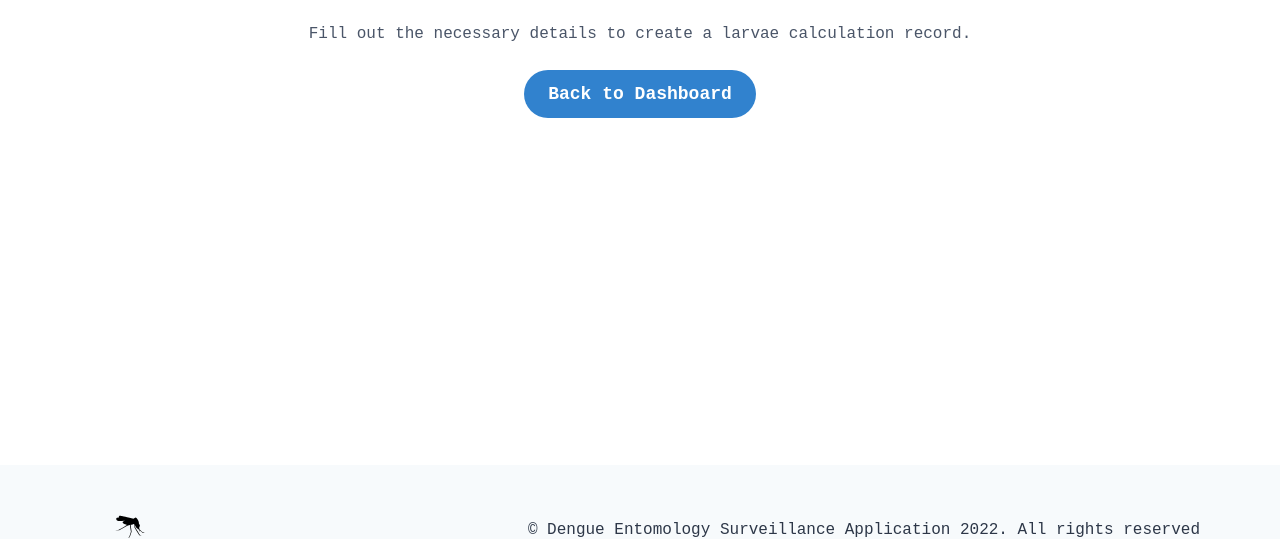
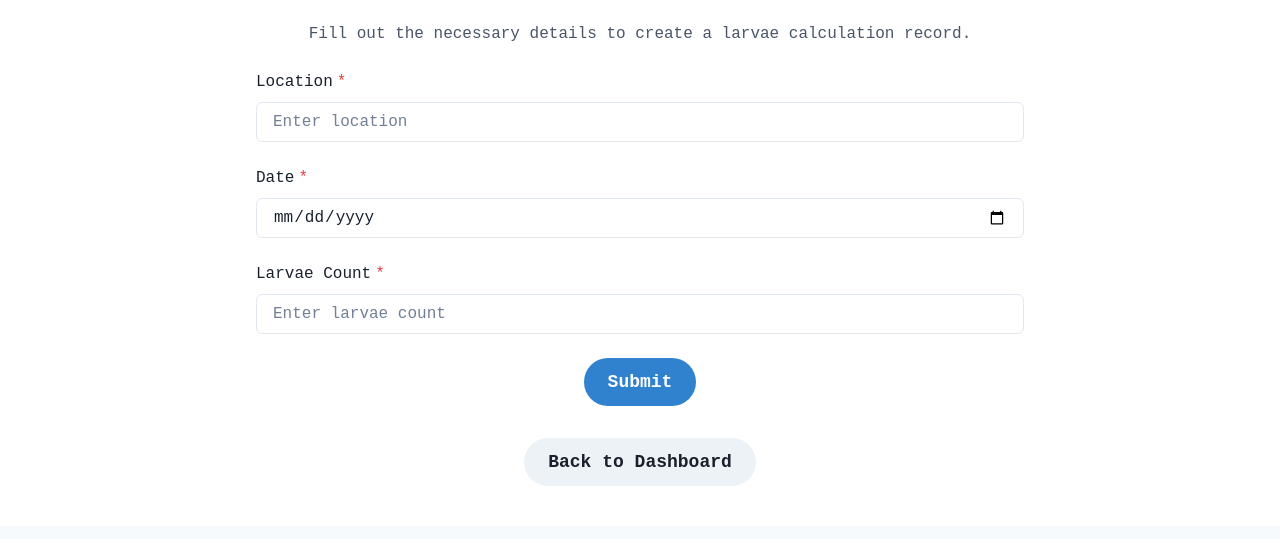
Before and after one commit to ALI-HARIZ-PERSONAL/DESaP-ts, a Next.js app: page /operation-team/larvae/create in a window 1280 px wide. Shown: the part 205-744 px from the top of the page. Built offline with nearby package versions, Linux system fonts and the light colour scheme; no server answers.

Commit message:
OT - create larvae record
added necessary functionalities

```diff
--- a/app/(desap)/operation-team/larvae/create/page.tsx
+++ b/app/(desap)/operation-team/larvae/create/page.tsx
@@ -1,30 +1,115 @@
-// app/(desap)/operation-team/larvae/create/page.tsx
 "use client";
 
-import { Box, Heading, Text, VStack, Button } from "@chakra-ui/react";
+import { Box, Heading, Text, VStack, Button, FormControl, FormLabel, Input, useToast } from "@chakra-ui/react";
+import { useState } from "react";
 
 export default function CreateLarvaeRecord() {
+    const [formData, setFormData] = useState({
+        location: "",
+        date: "",
+        larvaeCount: "",
+    });
+    const [isLoading, setIsLoading] = useState(false);
+    const toast = useToast();
+
+    const handleChange = (e: React.ChangeEvent<HTMLInputElement>) => {
+        const { name, value } = e.target;
+        setFormData({ ...formData, [name]: value });
+    };
+
+    const handleSubmit = async (e: React.FormEvent) => {
+        e.preventDefault();
+
+        if (!formData.location || !formData.date || !formData.larvaeCount) {
+            toast({ title: "All fields are required.", status: "error", duration: 3000 });
+            return;
+        }
+
+        setIsLoading(true);
+
+        try {
+            const response = await fetch("/api/operation-team/larvae/create", {
+                method: "POST",
+                headers: { "Content-Type": "application/json" },
+                body: JSON.stringify(formData),
+            });
+
+            if (response.ok) {
+                toast({ title: "Larvae calculation record created successfully!", status: "success", duration: 3000 });
+                setFormData({ location: "", date: "", larvaeCount: "" });
+            } else {
+                toast({ title: "Failed to create record.", status: "error", duration: 3000 });
+            }
+        } catch (error) {
+            console.error("Error:", error);
+            toast({ title: "An error occurred.", status: "error", duration: 3000 });
+        } finally {
+            setIsLoading(false);
+        }
+    };
+
     return (
         <Box maxW="3xl" mx="auto" py={10}>
-            <Heading
-                as="h1"
-                size="2xl"
-                textAlign="center"
-                mb={6}
-                color="blue.600"
-            >
+            <Heading as="h1" size="2xl" textAlign="center" mb={6} color="blue.600">
                 Create Larvae Calculation Record
             </Heading>
             <Text textAlign="center" color="gray.600" mb={6}>
                 Fill out the necessary details to create a larvae calculation record.
             </Text>
 
-            <VStack spacing={6}>
-                {/* Add form or actions here */}
+            <form onSubmit={handleSubmit}>
+                <VStack spacing={6}>
+                    <FormControl isRequired>
+                        <FormLabel>Location</FormLabel>
+                        <Input
+                            name="location"
+                            placeholder="Enter location"
+                            value={formData.location}
+                            onChange={handleChange}
+                        />
+                    </FormControl>
+
+                    <FormControl isRequired>
+                        <FormLabel>Date</FormLabel>
+                        <Input
+                            type="date"
+                            name="date"
+                            placeholder="Enter date"
+                            value={formData.date}
+                            onChange={handleChange}
+                        />
+                    </FormControl>
+
+                    <FormControl isRequired>
+                        <FormLabel>Larvae Count</FormLabel>
+                        <Input
+                            type="number"
+                            name="larvaeCount"
+                            placeholder="Enter larvae count"
+                            value={formData.larvaeCount}
+                            onChange={handleChange}
+                        />
+                    </FormControl>
+
+                    <Button
+                        type="submit"
+                        size="lg"
+                        colorScheme="blue"
+                        bg="blue.500"
+                        rounded="full"
+                        isLoading={isLoading}
+                    >
+                        Submit
+                    </Button>
+                </VStack>
+            </form>
+
+            <VStack mt={8}>
                 <Button
+                    as="a"
+                    href="/dashboard/operation-team"
                     size="lg"
-                    colorScheme="blue"
-                    bg="blue.500"
+                    colorScheme="gray"
                     rounded="full"
                 >
                     Back to Dashboard
```
